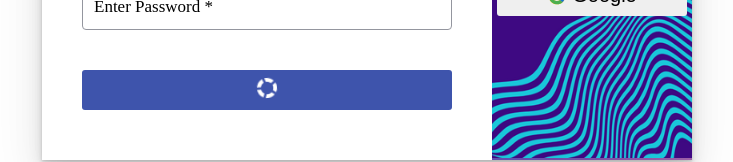
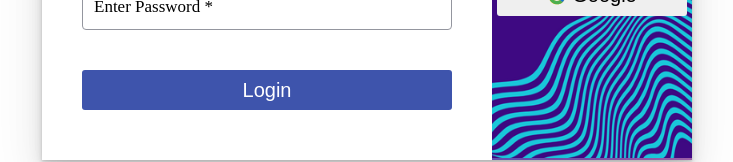
Before and after one commit to ImDebabrata/social-connect, a Next.js app in the folder social-connect/: page /authenticate in a window 1280 px wide. Shown: the part 270-432 px from the top of the page, without its empty margins (273-1006 px from the left). Built offline with nearby package versions, Linux system fonts and the light colour scheme.

Commit message:
login with email and password

```diff
--- a/social-connect/src/components/auth/Login.tsx
+++ b/social-connect/src/components/auth/Login.tsx
@@ -1,16 +1,24 @@
 import React, { useState } from "react";
 import style from "../../pages/authenticate/auth.module.scss";
 import { ImSpinner4 } from "react-icons/im";
+import { useLoginMutation } from "@/redux/apiSlice";
+import { loginSuccess } from "@/redux/authSlice";
+import { useAppDispatch } from "@/redux/typedHooks";
 
-const initialState = {
-  name: "",
+export interface loginUserType {
+  email: string;
+  password: string;
+}
+
+const initialState: loginUserType = {
   email: "",
   password: "",
-  confirmpassword: "",
 };
 
 const Login = () => {
   const [userInfo, setUserInfo] = useState(initialState);
+  const [login, { isLoading }] = useLoginMutation();
+  const dispatch = useAppDispatch();
 
   const handleUserInfo: React.ChangeEventHandler<HTMLInputElement> = (e) => {
     const { value, name } = e.target;
@@ -19,6 +27,13 @@ const Login = () => {
 
   const handleFormSubmit: React.FormEventHandler<HTMLFormElement> = (e) => {
     e.preventDefault();
+    login(userInfo)
+      .unwrap()
+      .then((res) => {
+        alert(res.res);
+        dispatch(loginSuccess(res.token));
+      })
+      .catch((err) => alert(err.data.res));
   };
   return (
     <div className={style["login-box"]}>
@@ -57,7 +72,7 @@ const Login = () => {
         </div>
         {/* Submit */}
         <button className={style.submit_button} type="submit">
-          {true ? <ImSpinner4 /> : "Signup"}
+          {isLoading ? <ImSpinner4 /> : "Login"}
         </button>
       </form>
     </div>
--- a/social-connect/src/redux/apiSlice.ts
+++ b/social-connect/src/redux/apiSlice.ts
@@ -8,6 +8,13 @@ export const apiSlice = createApi({
     signup: builder.mutation({
       query: (payload: signupUserType) => ({
         url: "/auth/signup",
+        method: "POST",
+        body: payload,
+      }),
+    }),
+    login: builder.mutation({
+      query: (payload: any) => ({
+        url: "/auth/login",
         method: "POST",
         body: payload,
       }),
@@ -25,4 +32,5 @@ export const apiSlice = createApi({
   }),
 });
 
-export const { useSignupMutation, useLoginGoogleMutation } = apiSlice;
+export const { useSignupMutation, useLoginMutation, useLoginGoogleMutation } =
+  apiSlice;
```
